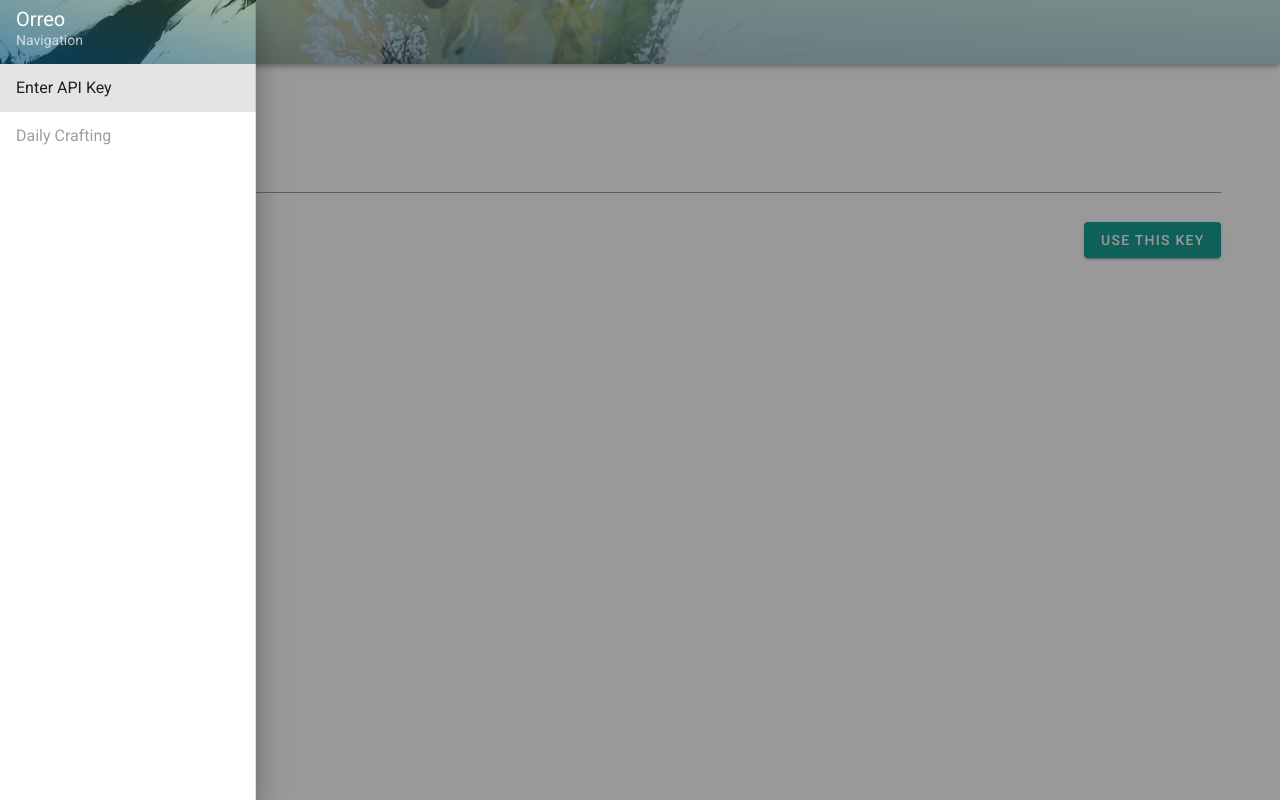
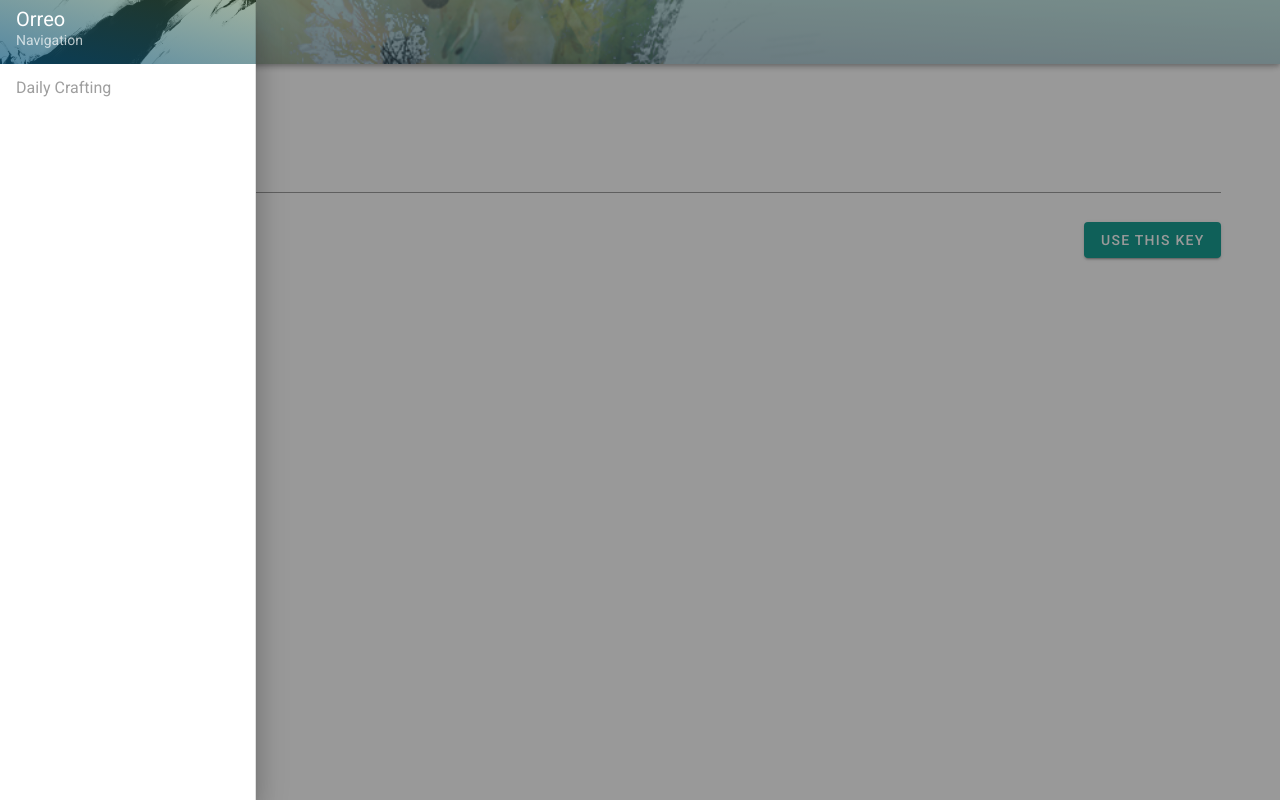
Before and after one commit to josephaacorrales/Orreo, a Vue app: page / in a window 1280 px wide. Both pictures are taken after a click on the button 28 px from the left and 32 px from the top of the page. Built offline with nearby package versions, Linux system fonts and the light colour scheme.

Commit message:
Updated application routing logic.  Updated API calls to AWS lambda address.  Added logout button and functionality.

```diff
--- a/src/App.vue
+++ b/src/App.vue
@@ -40,22 +40,27 @@
           </v-list-item>
         </v-img>
         <v-list-item
-          to="/"
-          class="mt-0"
-        >
-          <v-list-item-title>Enter API Key</v-list-item-title>
-        </v-list-item>
-        <v-list-item
           :disabled="!authenticated"
           to="/daily-crafting"
         >
           <v-list-item-title>Daily Crafting</v-list-item-title>
         </v-list-item>
       </v-list>
+      <template v-slot:append>
+        <div class="pa-2">
+          <v-btn
+            block
+            v-if="authenticated"
+            @click="logout"
+          >
+            Logout
+          </v-btn>
+        </div>
+      </template>
     </v-navigation-drawer>
     <v-main>
       <v-container>
-        <router-view />
+        <home />
       </v-container>
     </v-main>
   </v-app>
@@ -63,12 +68,20 @@
 
 <script>
 import { mapGetters } from 'vuex'
+import Home from './views/Home'
 
 export default {
   name: 'App',
+  components: { Home },
   data: () => ({
     drawer: false
   }),
+  methods: {
+    logout () {
+      this.$store.commit('logout')
+      this.$router.push('/')
+    }
+  },
   computed: {
     ...mapGetters(['authenticated'])
   }
--- a/src/views/Home.vue
+++ b/src/views/Home.vue
@@ -1,9 +1,9 @@
 <template>
   <div>
+    <div v-if="!authenticated">
       <h3 class="v-heading text-h4 my-4">Welcome</h3>
       <v-form
         ref="form"
-      v-model="valid"
         lazy-validation
         @submit.prevent="validateForm"
       >
@@ -25,36 +25,33 @@
         </div>
       </v-form>
     </div>
+    <router-view v-else />
+  </div>
 </template>
 
 <script>
 export default {
   name: 'Home',
   data: () => ({
-    valid: true,
-    apiKey: '',
     apiKeyRules: [
       v => !!v || 'API key is required'
     ]
   }),
   methods: {
-    submitForm () {
-      this.$store.dispatch('validateApiKey', this.apiKey)
-    },
     validateForm () {
       this.$refs.form.validate() && this.submitForm()
+    },
+    async submitForm () {
+      const response = await this.$store.dispatch('fetchAccountDailyCrafting')
+      if (response.status === 200 && this.$route.name === 'Home') this.$router.push('/daily-crafting')
     }
   },
   computed: {
+    apiKey: {
+      get () { return this.$store.getters.apiKey },
+      set (apiKey) { this.$store.commit('setApiKey', apiKey) }
+    },
     authenticated () { return this.$store.getters.authenticated }
-  },
-  watch: {
-    authenticated () {
-      // redirect to /daily-crafting when authenticated
-      if (this.authenticated) {
-        this.$router.push('/daily-crafting')
-      }
-    }
   }
 }
 </script>
```
Lines whose indentation alone changed are shown as unchanged.
